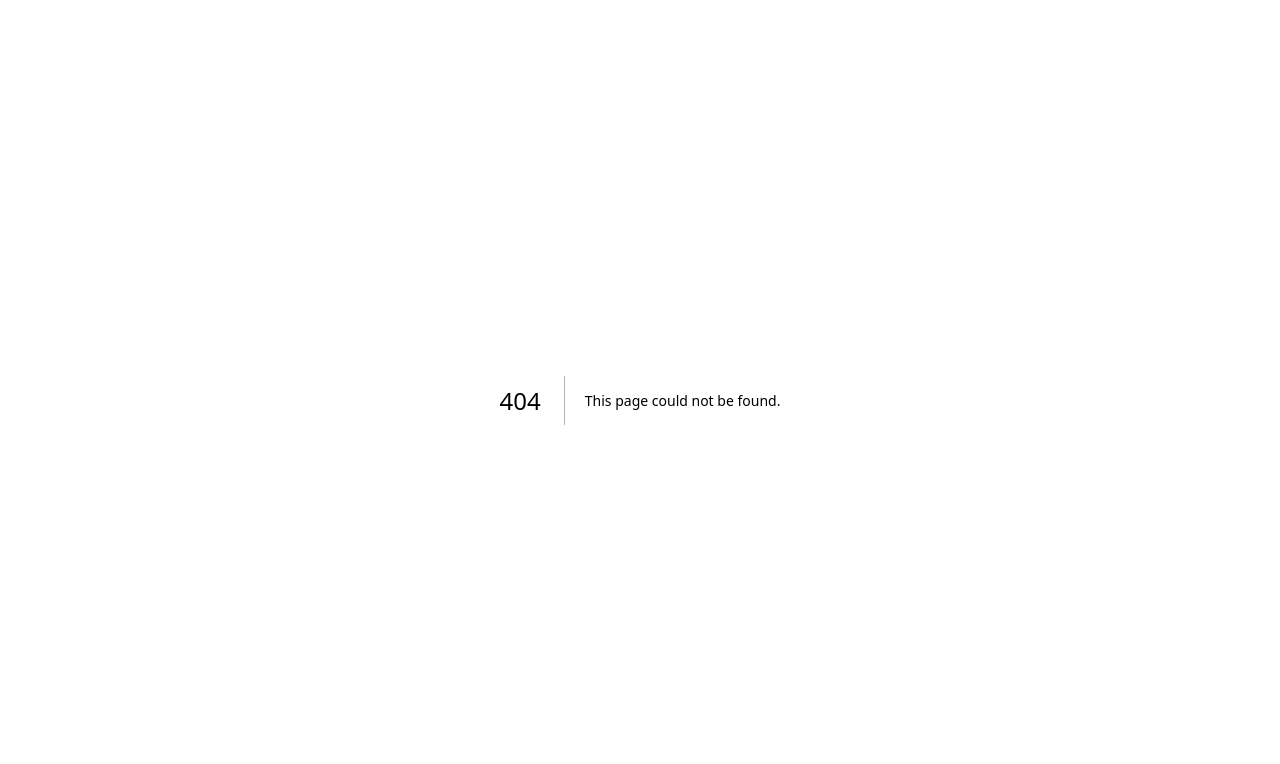
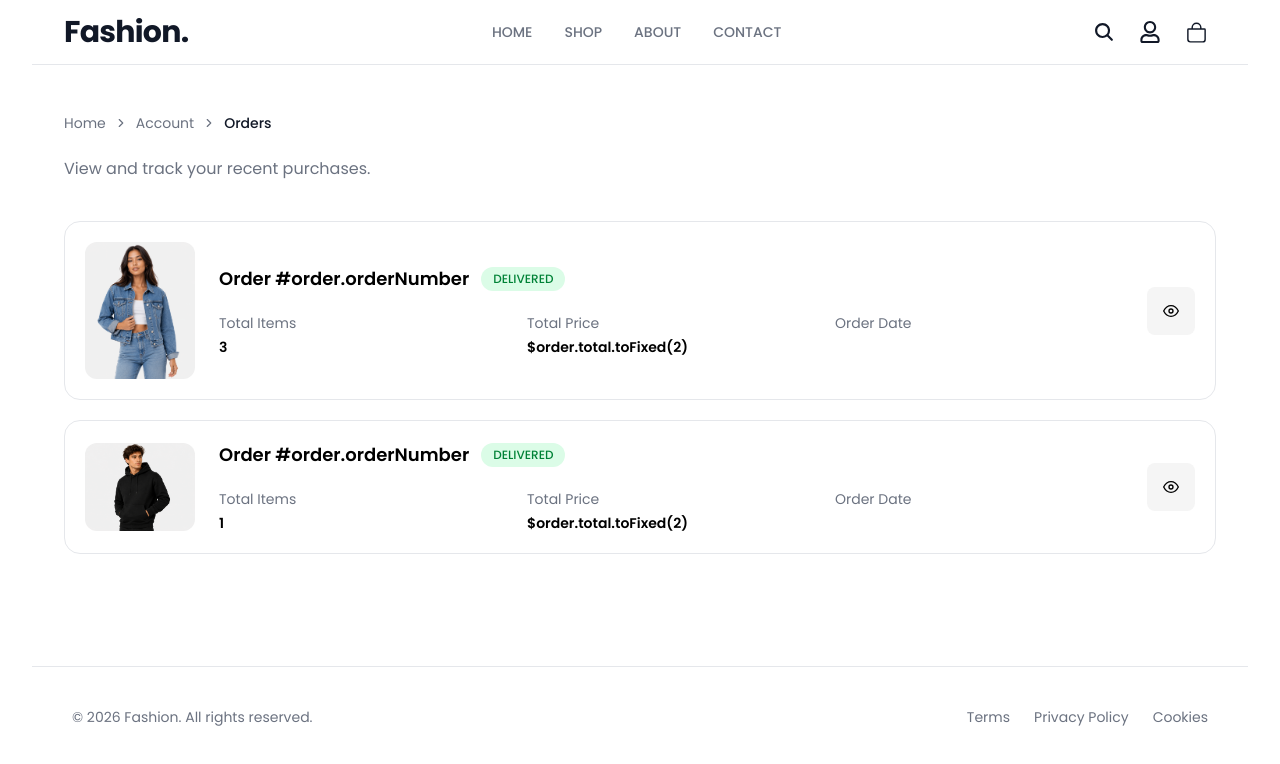
Before and after one commit to rajusiripalli/fashion-ecom-store-fullstack, a Next.js app: page /account/orders in a window 1280 px wide. Before the commit this address had no page. Shown: the top 764 px of the page. Built offline with nearby package versions, Linux system fonts and the light colour scheme.

Commit message:
Add OrderPage and OrdersPage components; implement OrderStatusBadge for order status display

```diff
--- /dev/null
+++ b/src/app/(protected)/account/orders/[orderId]/page.tsx
@@ -0,0 +1,90 @@
+import FrontendLayout from "@/components/layouts/FrontendLayout";
+import Breadcrumb from "@/components/ui/Breadcrumb";
+import Button from "@/components/ui/Button";
+import OrderStatusBadge from "@/components/ui/OrderStatusBadge";
+import Link from "next/link";
+import { FiArrowLeft } from "react-icons/fi";
+
+const order = {
+  id: "ORD-8FK2P9",
+  createdAt: "July 27, 2026",
+  status: "PENDING",
+  paymentMethod: "Cash on Delivery",
+  paymentStatus: "Pending",
+  subtotal: 199.97,
+  shipping: 0,
+  tax: 10,
+  total: 209.97,
+  address: {
+    firstname: "John",
+    lastName: "Doe",
+    phone: "+23465778",
+    city: "Lekki",
+    state: "Lagos",
+    country: "Nigeria",
+  },
+  items: [
+    {
+      id: 1,
+      name: "Classic Denim Jacket",
+      image: "/image/product1.png",
+      price: 79.99,
+      quantity: 1,
+      size: "M",
+      color: "Black",
+    },
+    {
+      id: "2",
+      name: "Premium Hoodie",
+      image: "/image/product2.png",
+      price: 59.99,
+      quantity: 2,
+      size: "L",
+      color: "Brown",
+    },
+  ],
+};
+export default function OrderPage() {
+  return (
+     <FrontendLayout>
+      <section className="mx-auto max-w-7xl py-12">
+        <Breadcrumb
+          items={[
+            { label: "Home", href: "/" },
+            { label: "Account", href: "/account" },
+            { label: "Orders", href: "/account/orders" },
+            { label: order.id },
+          ]}
+        />
+
+          {/* Header */}
+        <div className="mt-8 flex flex-col gap-5 rounded-2xl border border-border p-6 md:flex-row md:items-center md:justify-between">
+          <div>
+            <Link href="/account/orders">
+              <Button
+              variant="outline"
+              leftIcon={<FiArrowLeft />}
+              className="mb-5"
+            >
+              Back to Orders
+            </Button>
+            </Link>
+
+
+            <h1 className="text-3xl font-bold">{order.id}</h1>
+
+            <p className="mt-2 text-muted-foreground">
+                Placed on {"order.createdAt.toLocaleDateString()"}
+            </p>
+          </div>
+
+
+            <OrderStatusBadge />
+
+        </div>
+
+        </section>
+
+    </FrontendLayout>
+  )
+}
--- /dev/null
+++ b/src/app/(protected)/account/orders/page.tsx
@@ -0,0 +1,123 @@
+import Image from "next/image";
+import Link from "next/link";
+import FrontendLayout from "@/components/layouts/FrontendLayout";
+import Breadcrumb from "@/components/ui/Breadcrumb";
+import Button from "@/components/ui/Button";
+import { FiEye } from "react-icons/fi";
+import OrderStatusBadge from "@/components/ui/OrderStatusBadge";
+
+
+const orders = [
+    {
+        id: "12345",
+        image: "/images/product1.png",
+        totalItems: 3,
+        totalPrice: 259.97,
+        date: "July 27, 2026",
+        status: "Delivered",
+    },
+    {
+        id: "123456",
+        image: "/images/product2.png",
+        totalItems: 1,
+        totalPrice: 79.99,
+        date: "July 21, 2026",
+        status: "Processing",
+    }
+]
+
+export default function OrdersPage() {
+  return (
+    <FrontendLayout>
+        <section className="mx-auto max-w-6xl py-12">
+        <Breadcrumb
+          items={[
+            { label: "Home", href: "/" },
+            { label: "Account", href: "/account" },
+            { label: "Orders" },
+          ]}
+        />
+        <p className="mt-2 text-muted-foreground">
+          View and track your recent purchases.
+        </p>
+
+        {orders.length === 0 ? (
+          <div className="mt-10 rounded-2xl border border-border py-16 text-center">
+            <h2 className="text-xl font-semibold">No orders yet</h2>
+
+            <p className="mt-2 text-muted-foreground">
+              You haven&apos;t placed any orders yet.
+            </p>
+
+            <Link href="/shop">
+              <Button className="mt-6">Start Shopping</Button>
+            </Link>
+          </div>
+        ) : (
+          <div className="mt-10 space-y-5">
+            {orders.map((order) => (
+              <div
+                key={order.id}
+                className="flex flex-col gap-6 rounded-2xl border border-border p-5 transition hover:shadow-sm md:flex-row md:items-center"
+              >
+                <Image
+                  src={order.image}
+                  alt={order.orderNumber}
+                  width={110}
+                  height={130}
+                  className="rounded-xl object-cover"
+                />
+
+                <div className="flex-1">
+                  <div className="flex flex-wrap items-center gap-3">
+                    <h2 className="text-lg font-semibold">
+                      Order #{"order.orderNumber"}
+                    </h2>
+
+                   <OrderStatusBadge />
+                  </div>
+
+                  <div className="mt-5 grid grid-cols-2 gap-5 text-sm md:grid-cols-3">
+                    <div>
+                      <p className="text-muted-foreground">Total Items</p>
+
+                      <p className="mt-1 font-semibold">
+                        {order.totalItems}
+                      </p>
+                    </div>
+
+                    <div>
+                      <p className="text-muted-foreground">Total Price</p>
+
+                      <p className="mt-1 font-semibold">
+                        ${"order.total.toFixed(2)"}
+                      </p>
+                    </div>
+
+                    <div>
+                      <p className="text-muted-foreground">Order Date</p>
+
+                      {/* <p className="mt-1 font-semibold">
+                        {new Intl.DateTimeFormat("en-US", {
+                          dateStyle: "medium",
+                        }).format(order.createdAt)}
+                      </p> */}
+                    </div>
+                  </div>
+                </div>
+
+                <Link href={`/account/orders/${order.id}`}>
+
+                        <button className="rounded-lg p-4 transition bg-surface cursor-pointer">
+                          <FiEye />
+                        </button>
+                </Link>
+
+              </div>
+            ))}
+          </div>
+        )}
+      </section>
+    </FrontendLayout>
+  );
+}
--- /dev/null
+++ b/src/components/ui/OrderStatusBadge.tsx
@@ -0,0 +1,32 @@
+// import { OrderStatus } from "@/generated/prisma/enums";
+
+// interface OrderStatusBadgeProps {
+//   status: OrderStatus;
+// }
+
+export default function OrderStatusBadge() {
+  const styles = {
+    DELIVERED:
+      "bg-green-100 text-green-700 dark:bg-green-500/15 dark:text-green-400",
+
+    PROCESSING:
+      "bg-blue-100 text-blue-700 dark:bg-blue-500/15 dark:text-blue-400",
+
+    PENDING:
+      "bg-yellow-100 text-yellow-700 dark:bg-yellow-500/15 dark:text-yellow-400",
+
+    CANCELLED:
+      "bg-red-100 text-red-700 dark:bg-red-500/15 dark:text-red-400",
+
+    SHIPPED:
+      "bg-purple-100 text-purple-700 dark:bg-purple-500/15 dark:text-purple-400",
+  }
+
+  return (
+    <span
+      className={`rounded-full px-3 py-1 text-xs font-medium ${styles["DELIVERED"]}`}
+    >
+      {"DELIVERED"}
+    </span>
+  );
+}
```
